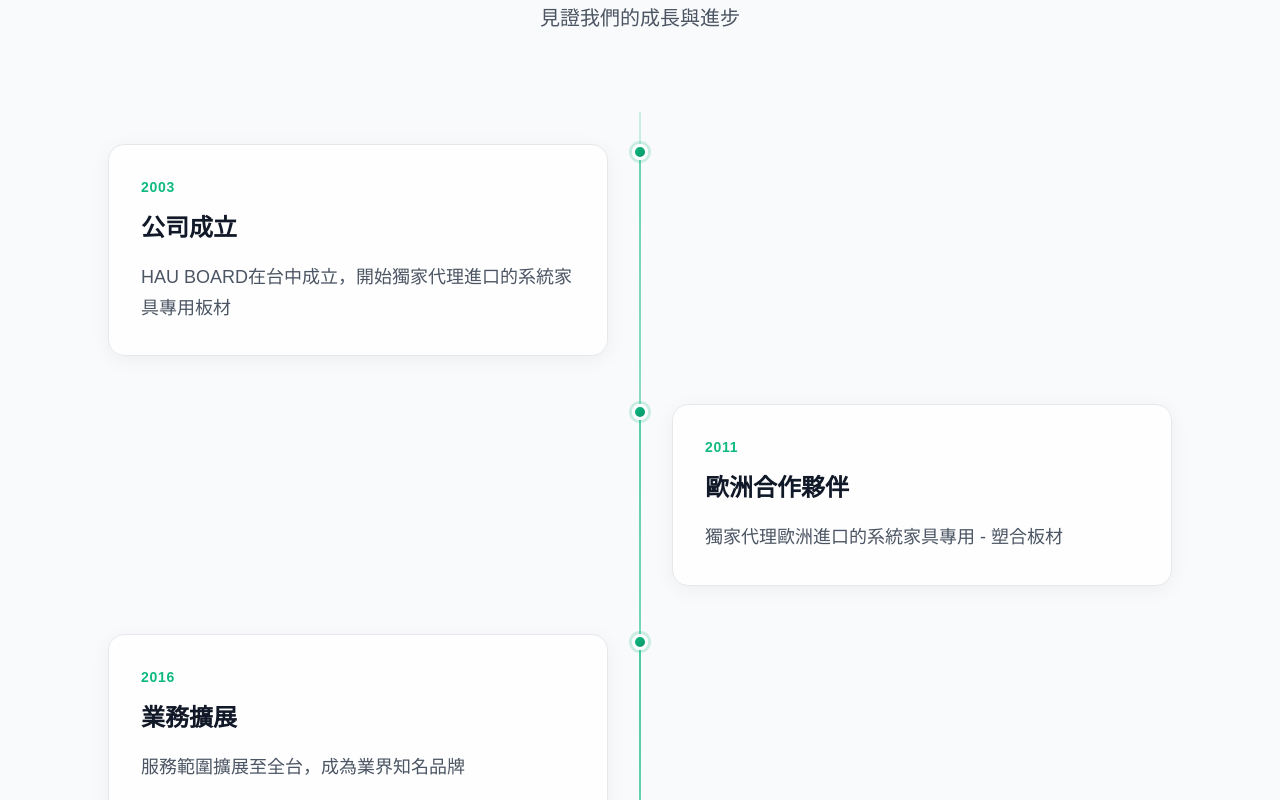
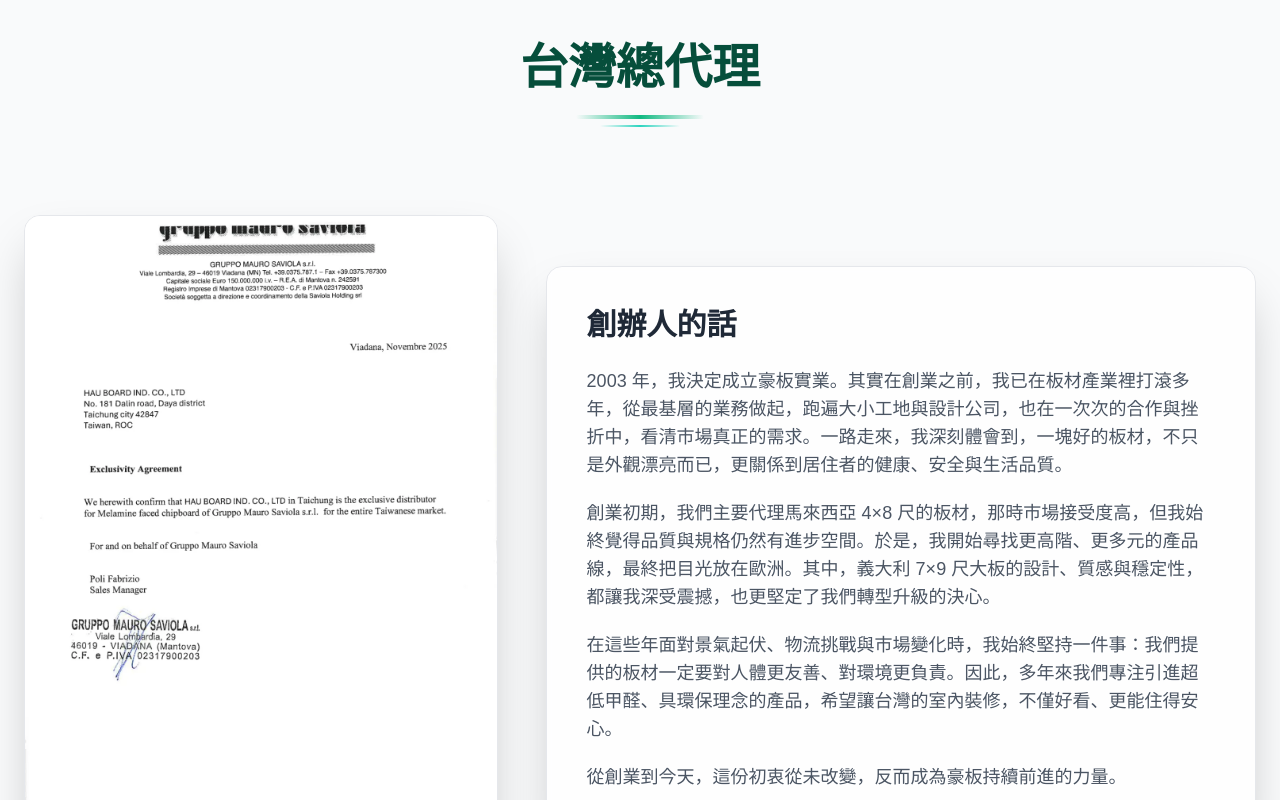
Before and after one commit to Elaine1115/Hauboard, a Nuxt app in the folder ClientApp/: page /about-us in a window 1280 px wide. Shown: the part 1680-2480 px from the top of the page. Built offline with nearby package versions, Linux system fonts and the light colour scheme.

Commit message:
add message and certification to about-us page

```diff
--- a/ClientApp/app/components/SectionContainer.vue
+++ b/ClientApp/app/components/SectionContainer.vue
@@ -14,7 +14,7 @@ defineProps<{
       <div v-if="title || subtitle" class="text-center mb-16 md:mb-20">
         <h2
           v-if="title"
-          class="text-4xl md:text-5xl font-bold mb-6 relative inline-block"
+          class="text-4xl md:text-5xl font-bold mb-6 relative inline-block whitespace-pre-line leading-relaxed md:leading-[1.8]"
           :class="themeStore.isDark ? 'text-white' : 'text-emerald-900'"
         >
           {{ title }}
--- a/ClientApp/app/pages/about-us.vue
+++ b/ClientApp/app/pages/about-us.vue
@@ -3,6 +3,7 @@ import aboutData from '../../i18n/locales/about-us.json'
 
 const { locale } = useI18n()
 const themeStore = useThemeStore()
+const showImageModal = ref(false)
 
 const about = computed(() => {
   const lang = locale.value as 'zh' | 'en'
@@ -20,6 +21,12 @@ const about = computed(() => {
     introduction: {
       title: aboutData.introduction[`title${suffix}` as keyof typeof aboutData.introduction] as string,
       content: aboutData.introduction[`content${suffix}` as keyof typeof aboutData.introduction] as string[]
+    },
+    founder: {
+      title: aboutData.founder[`title${suffix}` as keyof typeof aboutData.founder] as string,
+      subtitle: aboutData.founder[`subtitle${suffix}` as keyof typeof aboutData.founder] as string,
+      content: aboutData.founder[`content${suffix}` as keyof typeof aboutData.founder] as string[],
+      image: aboutData.founder.image
     },
     mission: {
       title: aboutData.mission[`title${suffix}` as keyof typeof aboutData.mission] as string,
@@ -88,6 +95,61 @@ useSeoMeta({
       </div>
     </SectionContainer>
 
+    <!-- Founder Section -->
+    <SectionContainer
+      :title="about.founder.subtitle"
+    >
+      <div class="max-w-7xl mx-auto">
+        <div
+          class="flex flex-col lg:flex-row gap-8 lg:gap-12 items-center"
+        >
+          <!-- Image Column (Smaller - 40% width on large screens) -->
+          <div class="order-2 lg:order-1 w-full lg:w-[40%]">
+            <!-- Image -->
+            <div
+              class="rounded-2xl overflow-hidden shadow-2xl cursor-pointer transition-transform hover:scale-105"
+              :class="themeStore.isDark ? 'border border-gray-700/30' : 'border border-gray-200'"
+              @click="showImageModal = true"
+            >
+              <img
+                :src="about.founder.image"
+                :alt="about.founder.title"
+                class="w-full h-auto object-cover"
+              />
+            </div>
+          </div>
+
+          <!-- Text Column (Larger - 60% width on large screens) -->
+          <div class="order-1 lg:order-2 w-full lg:w-[60%]">
+            <div
+              class="backdrop-blur-sm rounded-2xl p-8 md:p-10 shadow-2xl"
+              :class="themeStore.isDark
+                ? 'bg-gradient-to-br from-gray-800/40 to-gray-900/40 border border-gray-700/30'
+                : 'bg-white/80 border border-gray-200'"
+            >
+              <!-- Founder Title -->
+              <h3
+                class="text-2xl md:text-3xl font-bold mb-6"
+                :class="themeStore.isDark ? 'text-gray-100' : 'text-gray-800'"
+              >
+                {{ about.founder.title }}
+              </h3>
+
+              <div class="space-y-5 text-base md:text-lg leading-relaxed">
+                <p
+                  v-for="(paragraph, index) in about.founder.content"
+                  :key="index"
+                  :class="themeStore.isDark ? 'text-gray-300' : 'text-gray-600'"
+                >
+                  {{ paragraph }}
+                </p>
+              </div>
+            </div>
+          </div>
+        </div>
+      </div>
+    </SectionContainer>
+
     <!-- Timeline Section -->
     <SectionContainer
       :title="about.timeline.title"
@@ -96,5 +158,68 @@ useSeoMeta({
       <Timeline :events="about.timeline.events" />
     </SectionContainer>
 
+    <!-- Image Modal -->
+    <Teleport to="body">
+      <Transition
+        enter-active-class="transition-opacity duration-300"
+        enter-from-class="opacity-0"
+        enter-to-class="opacity-100"
+        leave-active-class="transition-opacity duration-300"
+        leave-from-class="opacity-100"
+        leave-to-class="opacity-0"
+      >
+        <div
+          v-if="showImageModal"
+          class="fixed inset-0 z-50 flex items-center justify-center p-4 md:p-8 bg-black/85 backdrop-blur-md"
+          @click="showImageModal = false"
+        >
+          <div class="relative max-w-6xl w-full">
+            <!-- Image Container with Styling -->
+            <div
+              class="relative rounded-xl overflow-hidden shadow-2xl"
+              :class="themeStore.isDark
+                ? 'bg-gray-900 border-2 border-gray-700'
+                : 'bg-gray-100 border-2 border-gray-400'"
+              @click.stop
+            >
+              <!-- Close Button -->
+              <button
+                class="absolute top-3 right-3 z-10 p-2 rounded-full transition-all duration-200"
+                :class="themeStore.isDark
+                  ? 'bg-gray-800/90 hover:bg-gray-700 text-white'
+                  : 'bg-white/90 hover:bg-gray-100 text-gray-800'"
+                @click="showImageModal = false"
+                aria-label="Close"
+              >
+                <svg
+                  xmlns="http://www.w3.org/2000/svg"
+                  class="h-6 w-6"
+                  fill="none"
+                  viewBox="0 0 24 24"
+                  stroke="currentColor"
+                >
+                  <path
+                    stroke-linecap="round"
+                    stroke-linejoin="round"
+                    stroke-width="2"
+                    d="M6 18L18 6M6 6l12 12"
+                  />
+                </svg>
+              </button>
+
+              <!-- Enlarged Image with Padding -->
+              <div class="p-4 md:p-6">
+                <img
+                  :src="about.founder.image"
+                  :alt="about.founder.title"
+                  class="w-full h-auto max-h-[80vh] object-contain rounded-lg"
+                />
+              </div>
+            </div>
+          </div>
+        </div>
+      </Transition>
+    </Teleport>
+
   </main>
 </template>
--- a/ClientApp/i18n/locales/about-us.json
+++ b/ClientApp/i18n/locales/about-us.json
@@ -22,6 +22,25 @@
       "In recent years, rapid social changes and industrial growth have led to increasing depletion of global resources. As a result, sustainable resource use and environmental protection have become key concerns, encouraging society to reduce its impact on nature. While traditional solid-wood furniture is valued for its texture and character, the rising awareness of environmental sustainability has prompted many consumers to choose system furniture made from recycled wood materials.",
       "Since its establishment in 2003, Hauboard has grown steadily for more than 15 years, driven by our commitment to environmentally friendly building materials. We continue to stay aligned with design trends, offering products that meet modern lifestyle needs. Hauboard is currently the exclusive distributor in Taiwan for Italy's Gruppo Mauro Saviola, providing system-furniture panels that are fully manufactured in Europe and exclusively sold in Taiwan. Our materials feature low formaldehyde, non-toxic, moisture-resistant, and flame-retardant properties, and are certified by leading international standards including the EU IDROLEB, Japan's JIS F★★★★, and Taiwan's SGS."
     ]
+  },
+  "founder": {
+    "title_zh": "創辦人的話",
+    "title_en": "Message from the Founder",
+    "subtitle_zh": "MAURO SAVIOLA\n台灣總代理",
+    "subtitle_en": "MAURO SAVIOLA\nTaiwan Exclusive Distributor",
+    "content_zh": [
+      "2003 年，我決定成立豪板實業。其實在創業之前，我已在板材產業裡打滾多年，從最基層的業務做起，跑遍大小工地與設計公司，也在一次次的合作與挫折中，看清市場真正的需求。一路走來，我深刻體會到，一塊好的板材，不只是外觀漂亮而已，更關係到居住者的健康、安全與生活品質。",
+      "創業初期，我們主要代理馬來西亞 4×8 尺的板材，那時市場接受度高，但我始終覺得品質與規格仍然有進步空間。於是，我開始尋找更高階、更多元的產品線，最終把目光放在歐洲。其中，義大利 7×9 尺大板的設計、質感與穩定性，都讓我深受震撼，也更堅定了我們轉型升級的決心。",
+      "在這些年面對景氣起伏、物流挑戰與市場變化時，我始終堅持一件事：我們提供的板材一定要對人體更友善、對環境更負責。因此，多年來我們專注引進超低甲醛、具環保理念的產品，希望讓台灣的室內裝修，不僅好看、更能住得安心。",
+      "從創業到今天，這份初衷從未改變，反而成為豪板持續前進的力量。"
+    ],
+    "content_en": [
+      "In 2003, I made the decision to establish HAU Board Industrial. Before starting the company, I had already spent many years in the board materials industry, beginning from the most fundamental role as a sales representative. I visited countless construction sites and design studios, and through every collaboration and setback, I gained a clearer understanding of what the market truly needed. Throughout this journey, I realized that a good board is not just about appearance—it directly affects the health, safety, and quality of life of the people who live with it.",
+      "In the early days, we mainly distributed 4×8 Malaysian boards, which were popular in the market at the time. However, I always believed that there was still room for improvement in both quality and specifications. This pushed me to search for more advanced and diverse product lines, eventually turning my attention to Europe. Among them, the design, texture, and stability of Italian 7×9 large panels deeply impressed me and strengthened our determination to upgrade and transform.",
+      "Through years of economic fluctuations, logistical challenges, and changing market demands, I have held firmly to one belief: the materials we provide must be healthier for people and more responsible for the environment. For this reason, we have focused on importing ultra-low-formaldehyde boards and environmentally conscious products, hoping to bring Taiwan interior materials that not only look good but also allow people to live with peace of mind.",
+      "From the day I started this business until now, this belief has never changed. Instead, it has become the driving force that continues to lead HAU Board forward."
+    ],
+    "image": "/assets/images/about-us/agent_certification.webp"
   },
   "mission": {
     "title_zh": "我們的使命",
```
Also changed, not shown: ClientApp/public/assets/images/about-us/agent_certification.webp (added).
